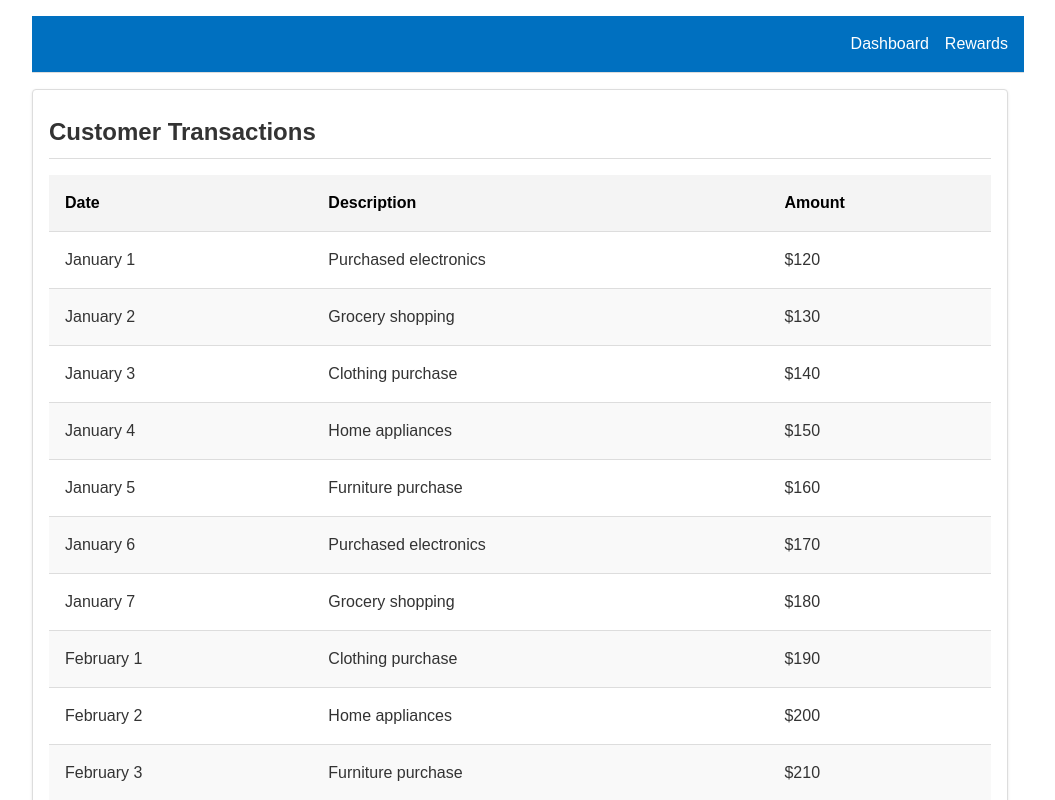
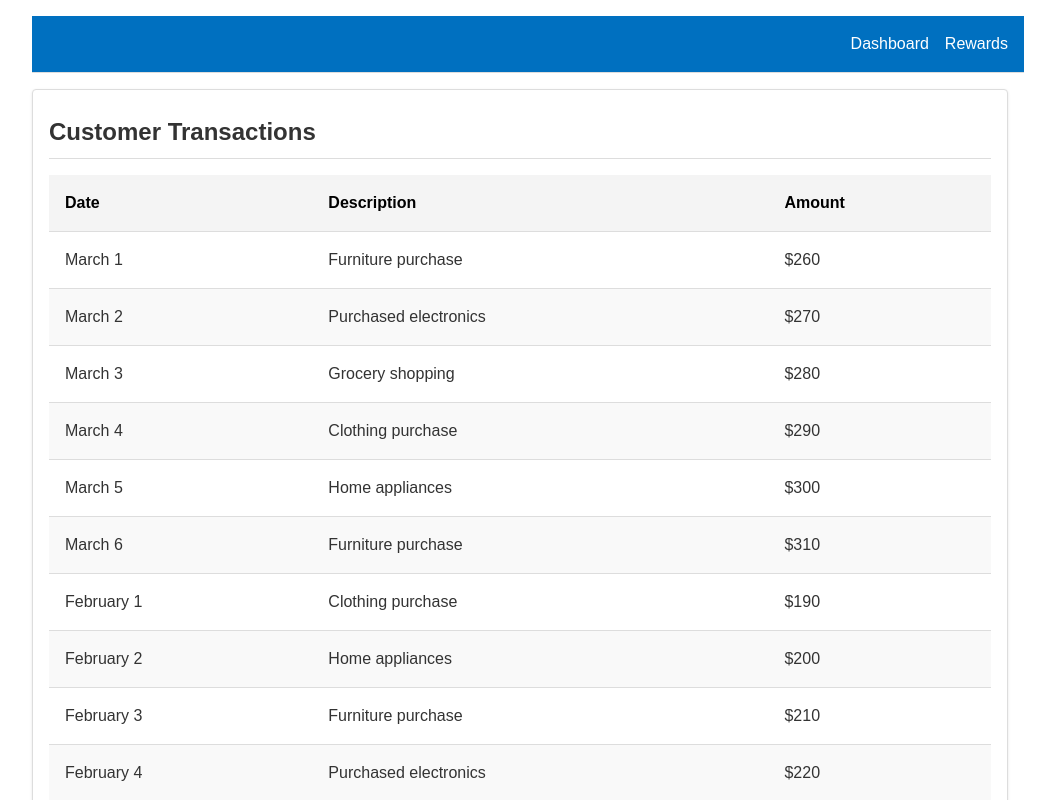
Before and after one commit to emilyy-engineer/rewards-calculator, a React (Create React App) app: page /transactions/0x1a2b3c4d5e6f7g8h in a window 1280 px wide. Shown: the top 800 px of the page, without its empty margins (112-1167 px from the left). Built offline with nearby package versions, Linux system fonts and the light colour scheme.

Commit message:
Refactor: Extract useCustomerTransactions hook and use it in CustomerTransactions and CustomerRewards

```diff
--- a/src/components/CustomerRewards.jsx
+++ b/src/components/CustomerRewards.jsx
@@ -1,7 +1,4 @@
-import { useEffect, useState } from "react";
 import { useParams } from "react-router-dom";
-import { fetchCustomers, fetchTransactionByCustomerId } from "../api/fetchData";
-import { groupTransactionsByMonth } from "../utils/groupTransactionsByMonth";
 import {
   calculatePoints,
   calculateTotalPoints,
@@ -16,26 +13,19 @@ import TransactionsLink from "./TransactionsLink";
 import PageLayout from "./PageLayout";
 import "../styles/PageLayout.scss";
 import useCustomers from "../hooks/useCustomers";
+import useCustomerTransactions from "../hooks/useCustomerTransactions";
 
 function CustomerRewards() {
   const { customerId } = useParams();
-  const [transactions, setTransactions] = useState([]);
+  const customers = useCustomers();
+  const transactions  = useCustomerTransactions(customerId);
+
+  const customer = customers.find((c) => c.customerId === customerId);
+  const customerName = customer ? customer.customerName : '';
+
   const totalPointsByMonth = calculateTotalPointsByMonth(transactions);
   const totalPoints = calculateTotalPoints(transactions);
   const allTransactions = Object.values(transactions).flat();
-  const customers = useCustomers();
-  const customer = customers.find((c) => c.customerId === customerId);
-  const customerName = customer ? customer.customerName : '';
-  useEffect(() => {
-
-
-    const fetchCustomerTransactions = async () => {
-      const transactionsData = await fetchTransactionByCustomerId(customerId);
-      const groupedTransactions = groupTransactionsByMonth(transactionsData, 3);
-      setTransactions(groupedTransactions);
-    };
-    fetchCustomerTransactions();
-  }, [customerId]);
 
   return (
     <PageLayout leftContent={<TotalRewardsPoints totalPoints={totalPoints} />} rightContent={
--- a/src/components/CustomerTransactions.jsx
+++ b/src/components/CustomerTransactions.jsx
@@ -6,20 +6,13 @@ import DashboardLink from "./DashboardLink";
 import RewardsLink from "./RewardsLink";
 import "../styles/PageLayout.scss";
 import PageLayout from "./PageLayout";
+import useCustomerTransactions from "../hooks/useCustomerTransactions";
 
 function CustomerTransactions() {
   const { customerId } = useParams();
-  const [transactions, setTransactions] = useState([]);
+  const transactions = useCustomerTransactions(customerId);
+  const allTransactions = Object.values(transactions).flat();
 
-  useEffect(() => {
-    const fetchCustomerTransactions = async () => {
-      const transactionsData = await fetchTransactionByCustomerId(customerId);
-      setTransactions(transactionsData);
-    };
-    fetchCustomerTransactions();
-  }, [customerId]);
-
-  const allTransactions = Object.values(transactions).flat();
   return (
     <PageLayout
       rightContent={
--- /dev/null
+++ b/src/hooks/useCustomerTransactions.js
@@ -0,0 +1,21 @@
+import { useEffect, useState } from "react";
+import { groupTransactionsByMonth } from "../utils/groupTransactionsByMonth";
+import { fetchTransactionByCustomerId } from "../api/fetchData";
+
+function useCustomerTransactions(customerId){
+  const [transactions, setTransactions] = useState([]);
+
+  useEffect(()=>{
+    const fetchTransactions = async () => {
+      const transactionsData = await fetchTransactionByCustomerId(customerId);
+
+      const groupedTransactions = groupTransactionsByMonth(transactionsData, 3);
+      setTransactions(groupedTransactions);
+    };
+    fetchTransactions();
+  },[customerId])
+
+  return transactions;
+}
+
+export default useCustomerTransactions;
```
